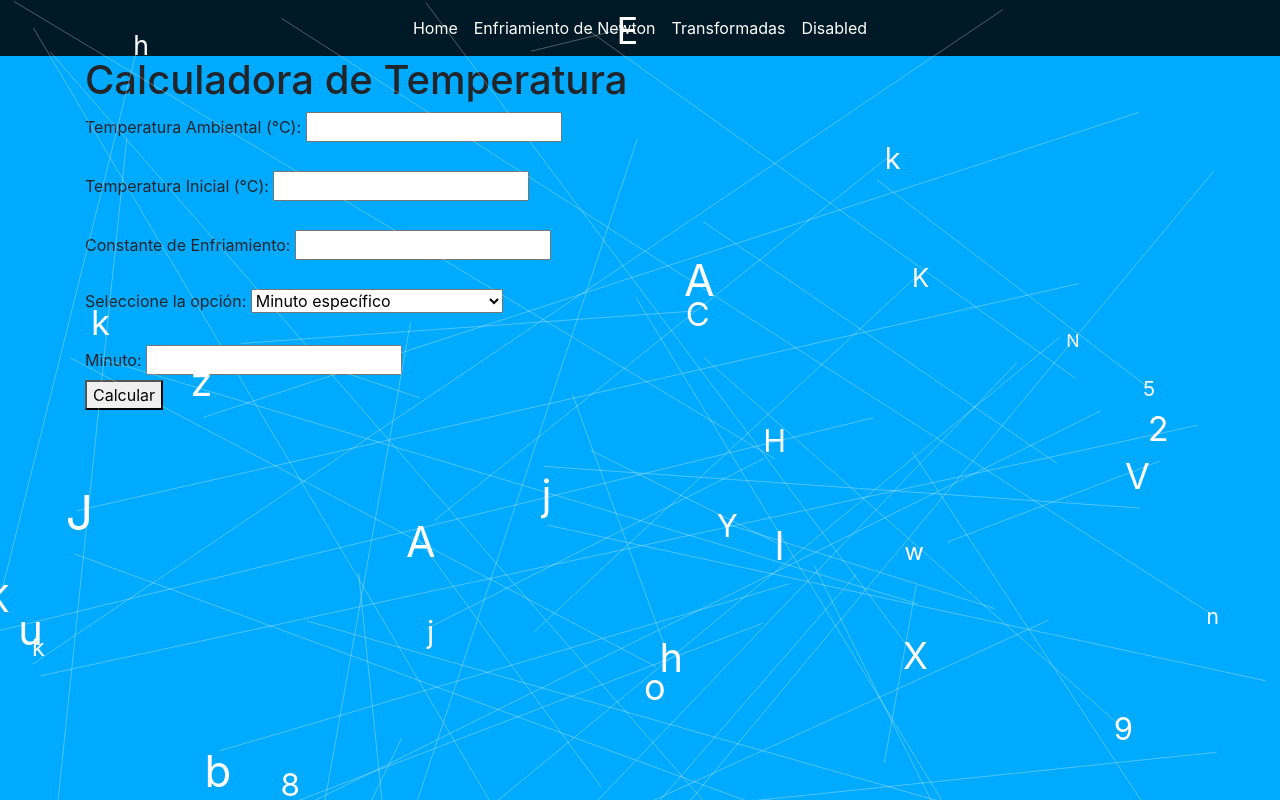
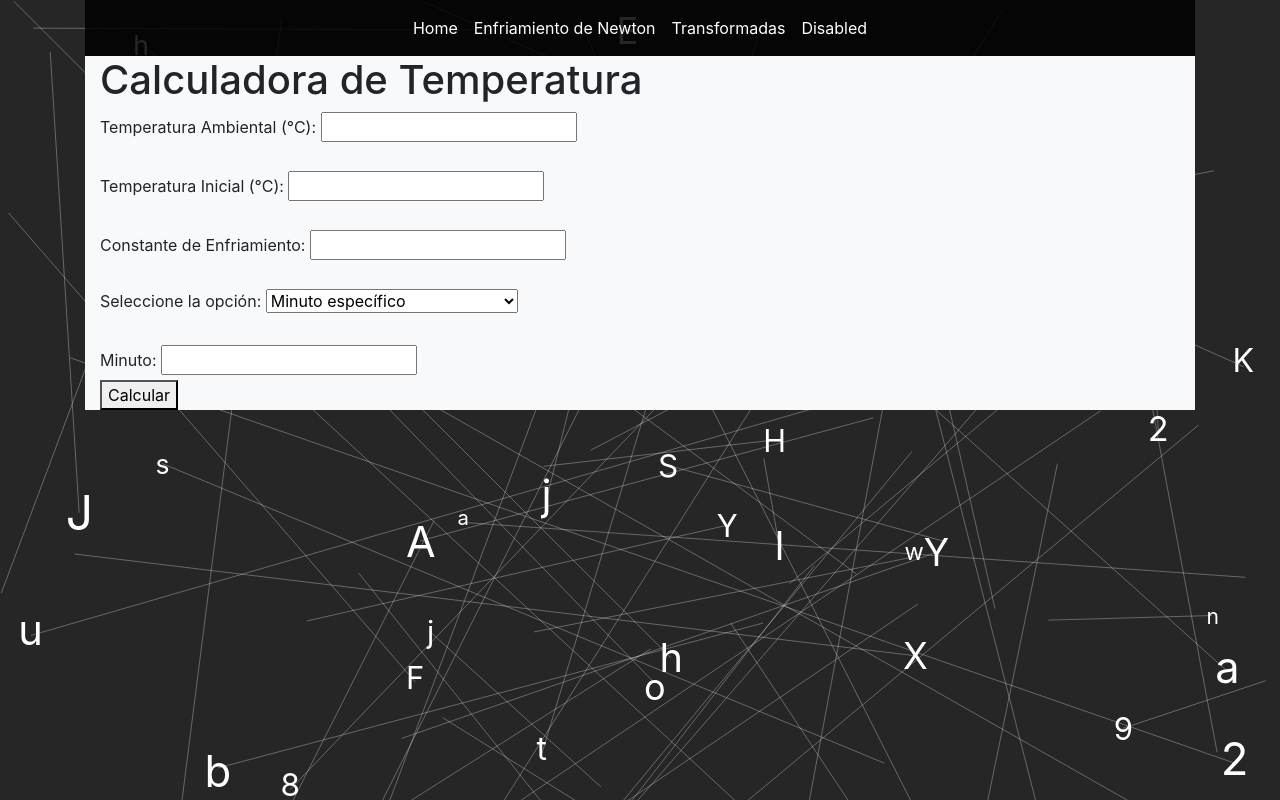
Before and after one commit to Gabriel-Manzano/Mates_II, a Flask app: page /enfriamiento in a window 1280 px wide. Run offline with Flask 3, Linux system fonts and the light colour scheme.

Commit message:
ACTUALIZACION EN ESTILOS

```diff
--- a/Mates_II/static/css/styles.css
+++ b/Mates_II/static/css/styles.css
@@ -1,8 +1,17 @@
-/* Estilo para el cuerpo */
-body {
+html, body {
+    height: 100%;
+    margin: 0;
+    overflow: hidden;
+}
 
-    overflow: hidden; /* Para ocultar las letras fuera del área visible */
-    position: relative; /* Añadido para establecer un contexto de apilamiento */
+svg {
+    position: absolute;
+    top: 0;
+    left: 0;
+    width: 100%;
+    height: 100%;
+    pointer-events: none; /* Asegura que el SVG no capture eventos del mouse */
+    z-index: -1; /* Asegura que el SVG esté detrás del contenido */
 }
 
 /* Estilo para los contenedores */
--- a/Mates_II/static/js/estrellas.js
+++ b/Mates_II/static/js/estrellas.js
@@ -1,18 +1,19 @@
 document.addEventListener('DOMContentLoaded', function() {
     const container = document.body;
-    const numLetters = 50; // Número de letras aleatorias
+    const numLetters = 60; // Número de letras aleatorias
 
     const letters = 'ABCDEFGHIJKLMNOPQRSTUVWXYZabcdefghijklmnopqrstuvwxyz0123456789';
     const letterArray = letters.split('');
 
     // Crear un SVG absoluto para contener las letras y líneas
     const svg = document.createElementNS("http://www.w3.org/2000/svg", "svg");
-    svg.setAttribute('width', window.innerWidth);
-    svg.setAttribute('height', window.innerHeight);
+    svg.setAttribute('width', '100%');
+    svg.setAttribute('height', '100%');
     svg.style.position = 'absolute';
     svg.style.top = '0';
     svg.style.left = '0';
     svg.style.pointerEvents = 'none'; // Evitar que el SVG capture eventos de ratón
+    svg.style.zIndex = '-1'; // Asegurar que el SVG esté detrás de todo el contenido
 
     // Arreglo para almacenar las posiciones iniciales de las líneas
     const linePositions = [];
@@ -74,5 +75,5 @@ document.addEventListener('DOMContentLoaded', function() {
     updateLines();
 
     // Actualizar líneas periódicamente mientras las letras se mueven
-    setInterval(updateLines, 100); // Ajusta el intervalo según sea necesario
+    setInterval(updateLines, 1); // Ajusta el intervalo según sea necesario
 });
--- a/Mates_II/templates/EnfriamientoDeN.html
+++ b/Mates_II/templates/EnfriamientoDeN.html
@@ -2,7 +2,7 @@
 
 
 {% block content %}
-<div class="container">
+<div class="container bg-light" >
     <h1>Calculadora de Temperatura</h1>
     <div id="input-form">
         <label for="T_a">Temperatura Ambiental (°C):</label>
--- a/Mates_II/templates/layout.html
+++ b/Mates_II/templates/layout.html
@@ -6,11 +6,8 @@
     <title>Document</title>
     <link rel="stylesheet" href="{{ url_for('static', filename='css/styles.css') }}">
     <link rel="stylesheet" href="{{ url_for('static', filename='/css/css/bootstrap.min.css') }}">
-
   </head>
-
-
-  <body>
+  <body class="container bg-dark-transparent ">
     <nav class="navbar navbar-expand-lg navbar-dark bg-dark-transparent">
         <div class="container-fluid">
             <button class="navbar-toggler" type="button" data-bs-toggle="collapse" data-bs-target="#navbarNavAltMarkup"
@@ -28,10 +25,14 @@
         </div>
       </nav>
 
+
+
+
+
     {% block content %}
     {% endblock %}
 
-    <script src="https://cdn.jsdelivr.net/npm/bootstrap@5.3.0/dist/js/bootstrap.bundle.min.js"></script>
+
 
     <!-- Script para letras aleatorias -->
     <script src="{{ url_for('static', filename='js/estrellas.js') }}"></script>
```
Also changed, not shown: Mates_II/templates/Transformadas.html (+2 -7 lines). Lines whose indentation alone changed are shown as unchanged.
